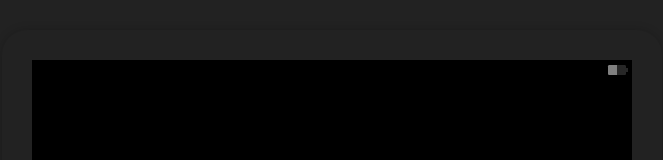
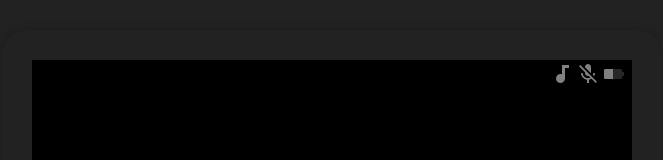
Before and after one commit to chomesy/terminalgame, a Next.js app: page / in a window 1280 px wide. Shown: the part 140-300 px from the top of the page, without its empty margins (308-971 px from the left). Built offline with nearby package versions, Linux system fonts and the light colour scheme.

Commit message:
adding some content in there. oh boy.

```diff
--- a/src/app/context/GameStateContext.tsx
+++ b/src/app/context/GameStateContext.tsx
@@ -18,6 +18,11 @@ export const GameStateProvider: React.FC<GameStateProviderProps> = ({ children }
     );
 };
 
+/**
+ * Returns the current GameState, which is an instance of the GameLoop class.
+ * Must be called from a component within the GameStateProvider.
+ * @throws {Error} if called outside of a GameStateProvider.
+ */
 export const useGameState = () => {
     const context = useContext(GameStateContext);
     if (!context) {
--- a/src/app/debug/page.tsx
+++ b/src/app/debug/page.tsx
@@ -1,10 +1,7 @@
-import AutoCompleteBox from '@/components/AutoCompleteBox';
-
+import VideoPlayer from '../../components/VideoPlayer';
 
 export default function Debug() {
   return (
-    <div>
-
-    </div>
+    <VideoPlayer />
   )
 }
--- a/src/app/game/eventQTE/eventSystem.ts
+++ b/src/app/game/eventQTE/eventSystem.ts
@@ -30,12 +30,16 @@ export class EventSystem {
 
             await new Promise(resolve => setTimeout(resolve, 3000)); // wait for the text to type
             this.gameStateManager.getState().gameStateMeta.chapterProgress = 1;
+            console.log("Game chapter progress: ", state.gameStateMeta.chapterProgress)
             return true
         }
 
         if (state.gameStateMeta.gameChapter === 0 && state.gameStateMeta.chapterProgress === 1) {
             this.commandRegistry.addChapterProgressCommands();
             this.gameStateManager.getState().gameStateMeta.chapterProgress = 2;
+            this.gameStateManager.getState().gameStateMeta.currentSong = '/reverie.mp3';
+            this.gameStateManager.getState().gameStateMeta.isPlayingSong = true;
+            console.log("Game chapter progress: ", state.gameStateMeta.chapterProgress)
             return true
         }
 
@@ -43,6 +47,7 @@ export class EventSystem {
             await new Promise(resolve => setTimeout(resolve, 12000)); // wait for the boot text to type
             this.commandRegistry.addChapterProgressCommands();
             this.gameStateManager.getState().gameStateMeta.chapterProgress = 4;
+            console.log("Game chapter progress: ", state.gameStateMeta.chapterProgress)
             return true
         }
 
--- a/src/app/game/gameLoop.ts
+++ b/src/app/game/gameLoop.ts
@@ -8,6 +8,7 @@ import { StoryContent } from './storyContent';
 
 import { SystemLog, logObject } from './state/substates/systemLog';
 import { SystemLogStream } from './state/substates/systemLogStream';
+import { GameState } from './state/gameState';
 
 export class GameLoop {
     private gameStateManager: GameStateManager;
@@ -37,8 +38,9 @@ export class GameLoop {
         // Capture folder location during execution
         const currentFolder = this.gameStateManager.getState().fileSystem.getCurrentDirectory();
 
-        // Add a command to the System Log Stream
+        // Branching paths for whether the user is in a QTE or not
         if (this.gameStateManager.getState().gameStateMeta.isInQuicktime) {
+            // This just writes the command to the stream without executing the command
             this.gameStateManager.getState().systemLogStream.postUserCommandLog(input, this.gameStateManager.getState().userInformation.username);
             return;
         } else {
@@ -98,4 +100,8 @@ export class GameLoop {
     getCurrentFolderName(): string {
         return this.gameStateManager.getState().fileSystem.getCurrentDirectory();
     }
+
+    getState(): GameState {
+        return this.gameStateManager.getState();
+    }
 }
--- a/src/app/game/state/gameStateMeta.ts
+++ b/src/app/game/state/gameStateMeta.ts
@@ -4,6 +4,8 @@ export class GameStateMeta {
   currentObjective: string;
   discoveredHints: string[];
   isInQuicktime: boolean;
+  currentSong: string;
+  isPlayingSong: boolean;
 
   constructor() {
       this.gameChapter = 0;
@@ -11,6 +13,8 @@ export class GameStateMeta {
       this.currentObjective = 'Null';
       this.discoveredHints = [];
       this.isInQuicktime = false;
+      this.currentSong = 'reverie.mp3';
+      this.isPlayingSong = false;
   }
 
   updateObjective(newObjective: string): void {
--- a/src/app/page.tsx
+++ b/src/app/page.tsx
@@ -1,12 +1,27 @@
 "use client"
 
-import React from 'react';
+import React, { useMemo } from 'react';
+import { useEffect, useState } from 'react';
 import TerminalEmulator from '../components/TerminalEmulator';
 import TerminalWrapper from '../components/TerminalWrapper';
 import ScreenEffects from '../components/ScreenEffects/ScreenEffects';
 import BatteryIcon from '../components/Menu/BatteryIcon';
+import MusicPlayer from '../components/Menu/MusicPlayer';
+import MicIcon from '../components/Menu/MicIcon';
+
+import { useGameState } from '@/app/context/GameStateContext';
 
 const Home: React.FC = () => {
+    const gameLoop = useGameState();
+    const [musicSituation, setMusicSituation] = useState({isPlaying: false, songName: 'reverie.mp3'});
+
+    useEffect(() => {
+        console.log("setting music")
+        setMusicSituation( {
+            isPlaying: gameLoop.getState().gameStateMeta.isPlayingSong,
+            songName: gameLoop.getState().gameStateMeta.currentSong
+        })}, [gameLoop.getState().gameStateMeta.isPlayingSong]);
+
     return (
         <div style={{ display: 'flex', justifyContent: 'center', alignItems: 'center', height: '100vh', width: '100vw', backgroundColor: '#222' }}>
             <TerminalWrapper>
@@ -14,16 +29,26 @@ const Home: React.FC = () => {
                 <div key="toolbar"
                     style={{
                         height: '20px',
-                        width: '600px',
+                        font: '14px monospace',
+                        width: '590px',
+
                         color: 'grey',
                         position: 'absolute',
-                        padding: '2px',
+                        padding: '0px',
+                        margin: '4px',
                         backgroundColor: 'transparent',
                         display: 'flex',
                         justifyContent: 'flex-end',
-                        alignItems: 'center', }}
-                    ><BatteryIcon batteryLevel={47} isCharging={false} /></div> {/* hard coding temporarily */}
-                    <TerminalEmulator />
+                        alignItems: 'center',
+                        gap: '2px',
+                        }}
+                    >
+                        <MusicPlayer song={musicSituation.songName} startPlaying={musicSituation.isPlaying}/>
+                        <MicIcon />
+                        <BatteryIcon batteryLevel={47} isCharging={false} />
+
+                </div> {/* hard coding temporarily */}
+                <TerminalEmulator />
                 {/* </ScreenEffects> */}
             </TerminalWrapper>
 
--- a/src/components/AutoCompleteBox.tsx
+++ b/src/components/AutoCompleteBox.tsx
@@ -21,10 +21,6 @@ export default function AutoCompleteBox (AutoCompleteBoxProps: AutoCompleteBoxPr
     else if (inputString === ' ') setInput([]);
     //else setInput(inputString.split(' '));
   }, [inputString]);
-
-  useEffect(() => {
-    console.log("Autocom UE. Options: ", options);
-  }, [options]);
 
   const handleValueChange = (event: any, newValue: string[] | null) => {
     if (newValue) {
@@ -50,7 +46,7 @@ export default function AutoCompleteBox (AutoCompleteBoxProps: AutoCompleteBoxPr
       options = {options}
       ListboxProps={{ sx: {lineHeight: '8px', fontSize: '12px', fontFamily: 'monospace', backgroundColor: 'transparent', color: 'grey', margin: '0px', padding: '0px', } }}
       slotProps={{
-        paper : {sx: {backgroundColor: 'black', color: 'grey', border: 'none', padding: '0px', zIndex: '9999'}},
+        paper : { variant : 'outlined', sx: {backgroundColor: 'black', width: '50%',color: 'grey', border: 'none', padding: '0px', zIndex: '9999'}},
       }}
       ChipProps={{variant: 'outlined', size: 'small', color: 'success', sx: {color: 'grey', borderRadius: '3px', fontFamily: 'monospace', fontSize: '14px', margin: '0px', padding: '0px',}}}
       renderInput={
--- /dev/null
+++ b/src/components/Menu/MicIcon.tsx
@@ -0,0 +1,3 @@
+import MicOffIcon from '@mui/icons-material/MicOff';
+
+export default MicOffIcon
--- /dev/null
+++ b/src/components/Menu/MusicPlayer.tsx
@@ -0,0 +1,29 @@
+import React, { useRef } from 'react';
+import AudiotrackIcon from '@mui/icons-material/Audiotrack';
+
+interface MusicPlayerProps {
+  song: string;
+  startPlaying: boolean;
+}
+
+export default function MusicPlayer(props: MusicPlayerProps) {
+  const audioRef = useRef<HTMLAudioElement>(null);
+
+  const handlePlayPause = () => {
+    if (!audioRef.current) return;
+
+    if (audioRef.current.paused) {
+      audioRef.current.play();
+    } else {
+      audioRef.current.pause();
+    }
+  };
+
+  return (
+    <div>
+      <audio ref={audioRef} src={props.song} autoPlay={props.startPlaying} />
+      <button onClick={handlePlayPause}><AudiotrackIcon /></button>
+
+    </div>
+  );
+}
--- /dev/null
+++ b/src/components/VideoPlayer.tsx
@@ -0,0 +1,43 @@
+"use client"
+
+import React, { useState, useEffect } from 'react';
+import Dialog from '@mui/material/Dialog';
+import Button from '@mui/material/Button';
+
+const VideoPlayer = () => {
+  const [hasAudioPermission, setHasAudioPermission] = useState(false);
+
+  const videoRef = React.createRef<HTMLVideoElement>();
+
+  useEffect(() => {
+    if (videoRef.current) {
+      videoRef.current.play().catch((error) => {
+        if (error.name === 'NotAllowedError') {
+          // Prompt the user to allow audio playback
+          setHasAudioPermission(false);
+        }
+      });
+    }
+  }, [videoRef]);
+
+  const handleAllowAudio = () => {
+    if (!videoRef.current) return;
+    // Set hasAudioPermission to true and retry playing the video
+    setHasAudioPermission(true);
+    videoRef.current.play();
+  };
+
+  return (
+    <div>
+      {!hasAudioPermission && (
+        <Dialog open={hasAudioPermission === false} >
+          <Button onClick={handleAllowAudio}>Allow Audio Playback</Button>
+        </Dialog>
+      )}
+      <video ref={videoRef} src="/tg-title-card.mp4" />
+
+    </div>
+  );
+};
+
+export default VideoPlayer;
```
Also changed, not shown: src/services/MainframeService.ts (+7 -0 lines), 2 other files (tests, documents, lock files or other folders).
